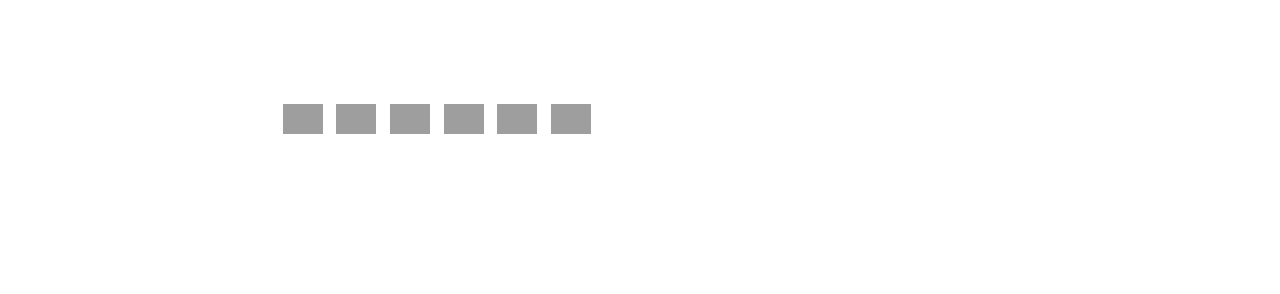
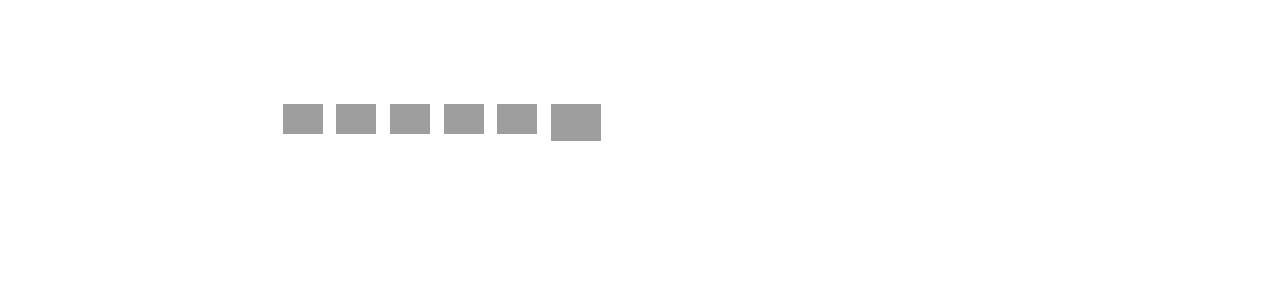
Before and after one commit to NaosFabrik/NaosFabrik.github.io, a Jekyll site: the page built from index.md, in a window 1280 px wide. Shown: the part 1299-1593 px from the top of the page. Built offline with Jekyll 4.4.1, drawn with Linux system fonts in a browser that asks for light colours; grey boxes are pictures that could not be loaded.

Commit message:
Update index.md

```diff
--- a/index.md
+++ b/index.md
@@ -24,7 +24,7 @@
 </p>
 <br>
 <p>
-{% include figure.html image="https://cdn.worldvectorlogo.com/logos/figma-1.svg" position="left" width="40" height="40" %}{% include figure.html image="https://cdn.worldvectorlogo.com/logos/wordpress-blue.svg" position="left" width="40" height="40" %}{% include figure.html image="https://cdn.worldvectorlogo.com/logos/latex.svg" position="left" width="40" height="40" %}{% include figure.html image="https://cdn.worldvectorlogo.com/logos/git-icon.svg" position="left" width="40" height="40" %}{% include figure.html image="https://cdn.worldvectorlogo.com/logos/jira-1.svg" position="left" width="40" height="40" %}{% include figure.html image="https://pbs.twimg.com/profile_images/720253203833487360/E4jA7xy5_400x400.jpg" position="left" width="40" height="40" %}
+{% include figure.html image="https://cdn.worldvectorlogo.com/logos/figma-1.svg" position="left" width="40" height="40" %}{% include figure.html image="https://cdn.worldvectorlogo.com/logos/wordpress-blue.svg" position="left" width="40" height="40" %}{% include figure.html image="https://cdn.worldvectorlogo.com/logos/latex.svg" position="left" width="40" height="40" %}{% include figure.html image="https://cdn.worldvectorlogo.com/logos/git-icon.svg" position="left" width="40" height="40" %}{% include figure.html image="https://cdn.worldvectorlogo.com/logos/jira-1.svg" position="left" width="40" height="40" %}{% include figure.html image="https://pbs.twimg.com/profile_images/720253203833487360/E4jA7xy5_400x400.jpg" position="left" width="50" height="50" %}
 </p>
 <br>
 <br>
```
